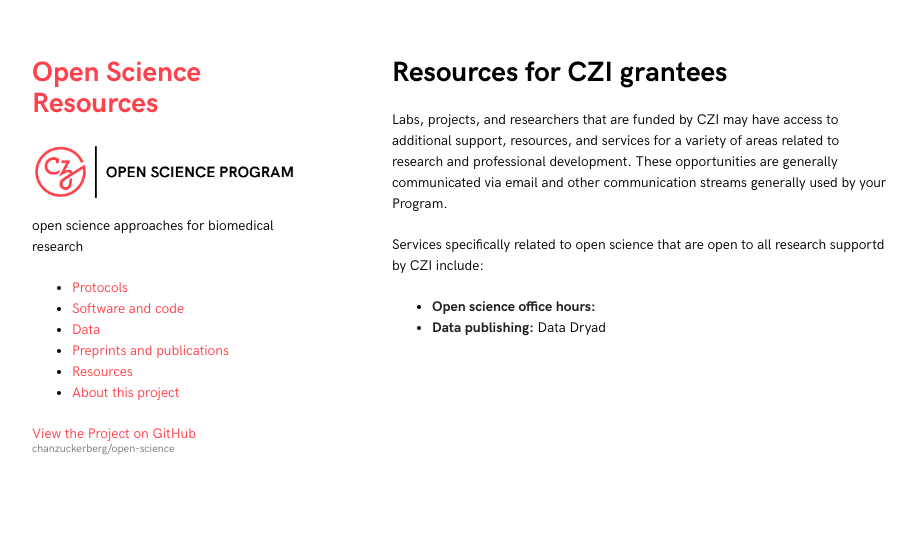
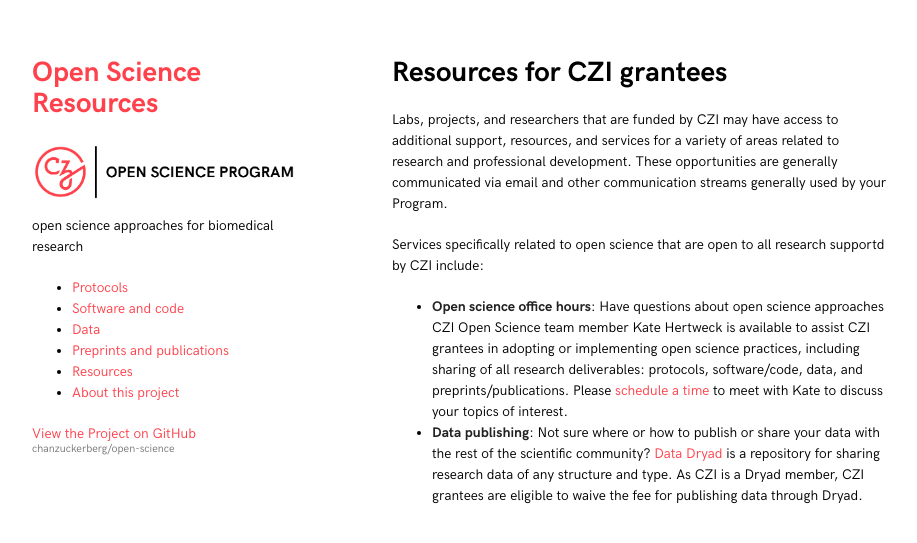
Before and after one commit to chanzuckerberg/open-science, a Jekyll site: the page built from czi-grantees.md, in a window 1280 px wide. Shown: the top 543 px of the page, without its empty margins (178-1095 px from the left). Built offline with Jekyll 4.4.1, drawn with Linux system fonts in a browser that asks for light colours.

Commit message:
adding grantee content

```diff
--- a/czi-grantees.md
+++ b/czi-grantees.md
@@ -11,5 +11,5 @@ and other communication streams generally used by your Program.
 
 Services specifically related to open science that are open to all research supportd by CZI include:
 
-- **Open science office hours:**
-- **Data publishing:** Data Dryad
+- **Open science office hours**: Have questions about open science approaches CZI Open Science team member Kate Hertweck is available to assist CZI grantees in adopting or implementing open science practices, including sharing of all research deliverables: protocols, software/code, data, and preprints/publications. Please [schedule a time](calendly.com/khertweck) to meet with Kate to discuss your topics of interest.
+- **Data publishing**: Not sure where or how to publish or share your data with the rest of the scientific community? [Data Dryad](https://datadryad.org/stash) is a repository for sharing research data of any structure and type. As CZI is a Dryad member, CZI grantees are eligible to waive the fee for publishing data through Dryad.
```
